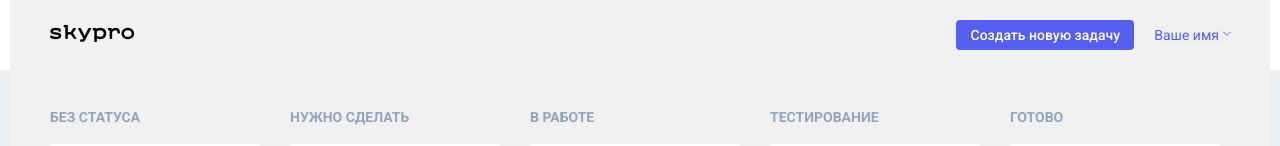
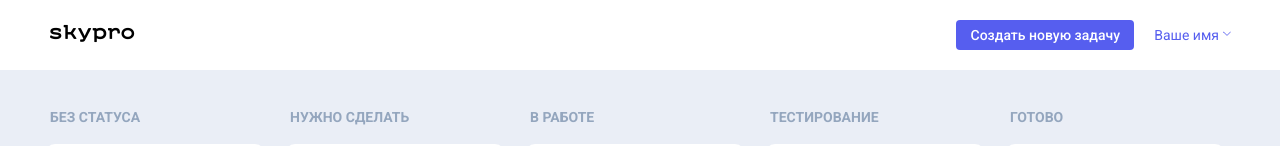
Before and after one commit to MironProFit/sky-kanban, a React (Vite) app: page / in a window 1280 px wide. Both pictures are taken after typing "name@example.com", "Sample123" into the empty fields and a click on the button "Войти". Shown: the top 146 px of the page. Built offline with nearby package versions, Linux system fonts and the light colour scheme.

Commit message:
поправлены стили дата

```diff
--- a/src/App.css
+++ b/src/App.css
@@ -49,11 +49,10 @@ body {
     width: 100vw;
     min-height: 100vh;
     overflow: hidden;
-    background-color: #f1f1f1;
+    /* background-color: #f1f1f1; */
 }
 
 .container {
-    background: #f1f1f1;
     max-width: 1260px;
     width: 100%;
     margin: 0 auto;
@@ -771,6 +770,7 @@ body {
     color: #ffffff;
 }
 .header__user {
+    background: inherit;
     height: 20px;
     display: flex;
     flex-wrap: nowrap;
```
